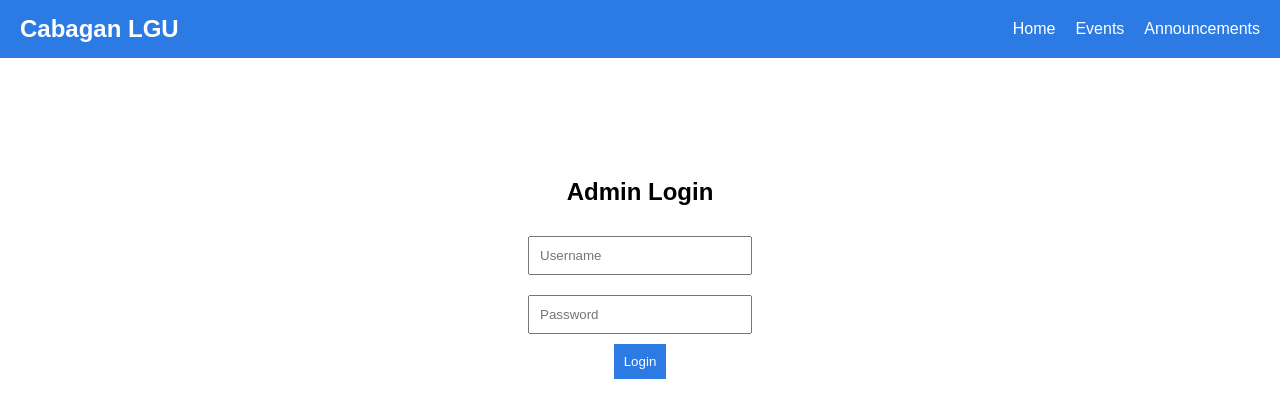
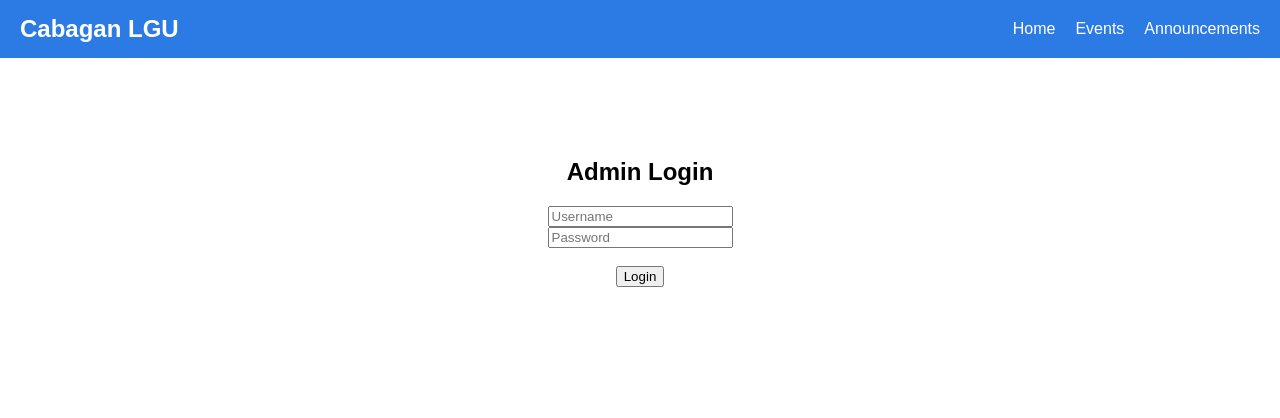
Before and after one commit to philip038/cabagan-system, a React (Create React App) app in the folder frontend/: page /admin in a window 1280 px wide. Shown: the top 418 px of the page. Built offline with nearby package versions, Linux system fonts and the light colour scheme.

Commit message:
final navbar + logout + secure auth

```diff
--- a/frontend/src/Admin.js
+++ b/frontend/src/Admin.js
@@ -1,61 +1,37 @@
 import { useState } from 'react';
+
+const API = "https://cabagan-backend.onrender.com";
 
 function Admin() {
   const [user, setUser] = useState('');
   const [pass, setPass] = useState('');
 
-  const login = () => {
-    if (user === 'admin' && pass === 'admin123') {
-      localStorage.setItem('isAdmin', 'true');
-      alert('Login successful ✅');
-      window.location.href = '/';
-    } else {
-      alert('Invalid credentials ❌');
-    }
+  const login = async () => {
+    const res = await fetch(`${API}/login`, {
+      method: 'POST',
+      headers: { 'Content-Type': 'application/json' },
+      body: JSON.stringify({ username: user, password: pass })
+    });
+
+    if (!res.ok) return alert("Invalid login ❌");
+
+    const data = await res.json();
+
+    localStorage.setItem('token', data.token);
+    alert("Login success ✅");
+    window.location.href = "/";
   };
 
   return (
-    <div style={container}>
+    <div style={{ textAlign: 'center', marginTop: 100 }}>
       <h2>Admin Login</h2>
 
-      <input
-        placeholder="Username"
-        value={user}
-        onChange={e => setUser(e.target.value)}
-        style={input}
-      />
+      <input placeholder="Username" onChange={e => setUser(e.target.value)} /><br />
+      <input type="password" placeholder="Password" onChange={e => setPass(e.target.value)} /><br /><br />
 
-      <input
-        type="password"
-        placeholder="Password"
-        value={pass}
-        onChange={e => setPass(e.target.value)}
-        style={input}
-      />
-
-      <button onClick={login} style={btn}>Login</button>
+      <button onClick={login}>Login</button>
     </div>
   );
 }
 
-const container = {
-  display: 'flex',
-  flexDirection: 'column',
-  alignItems: 'center',
-  marginTop: 100
-};
-
-const input = {
-  margin: 10,
-  padding: 10,
-  width: 200
-};
-
-const btn = {
-  padding: 10,
-  background: '#2c7be5',
-  color: '#fff',
-  border: 'none'
-};
-
 export default Admin;
--- a/frontend/src/App.js
+++ b/frontend/src/App.js
@@ -8,6 +8,13 @@ import Admin from './Admin';
 
 function App() {
   const [menuOpen, setMenuOpen] = useState(false);
+
+  const isLoggedIn = !!localStorage.getItem('token');
+
+  const logout = () => {
+    localStorage.removeItem('token');
+    window.location.href = '/';
+  };
 
   return (
     <Router>
@@ -22,6 +29,12 @@ function App() {
             <Link to="/" style={link}>Home</Link>
             <Link to="/events" style={link}>Events</Link>
             <Link to="/announcements" style={link}>Announcements</Link>
+
+            {isLoggedIn && (
+              <button onClick={logout} style={logoutBtn}>
+                Logout
+              </button>
+            )}
           </div>
 
           {/* HAMBURGER */}
@@ -39,6 +52,12 @@ function App() {
             <Link to="/" style={mobileLink} onClick={() => setMenuOpen(false)}>Home</Link>
             <Link to="/events" style={mobileLink} onClick={() => setMenuOpen(false)}>Events</Link>
             <Link to="/announcements" style={mobileLink} onClick={() => setMenuOpen(false)}>Announcements</Link>
+
+            {isLoggedIn && (
+              <button onClick={logout} style={mobileLogout}>
+                Logout
+              </button>
+            )}
           </div>
         )}
 
@@ -57,6 +76,7 @@ function App() {
         .desktop-menu {
           display: flex;
           gap: 20px;
+          align-items: center;
         }
 
         .hamburger {
@@ -102,6 +122,15 @@ const link = {
   fontWeight: '500'
 };
 
+const logoutBtn = {
+  background: '#e74c3c',
+  color: 'white',
+  border: 'none',
+  padding: '6px 12px',
+  borderRadius: '6px',
+  cursor: 'pointer'
+};
+
 const mobileMenu = {
   background: '#2c7be5',
   display: 'flex',
@@ -115,4 +144,13 @@ const mobileLink = {
   textDecoration: 'none'
 };
 
+const mobileLogout = {
+  background: '#e74c3c',
+  color: 'white',
+  padding: '10px',
+  border: 'none',
+  marginTop: '10px',
+  borderRadius: '6px'
+};
+
 export default App;
```
Also changed, not shown: 1 other file (tests, documents, lock files or other folders).
